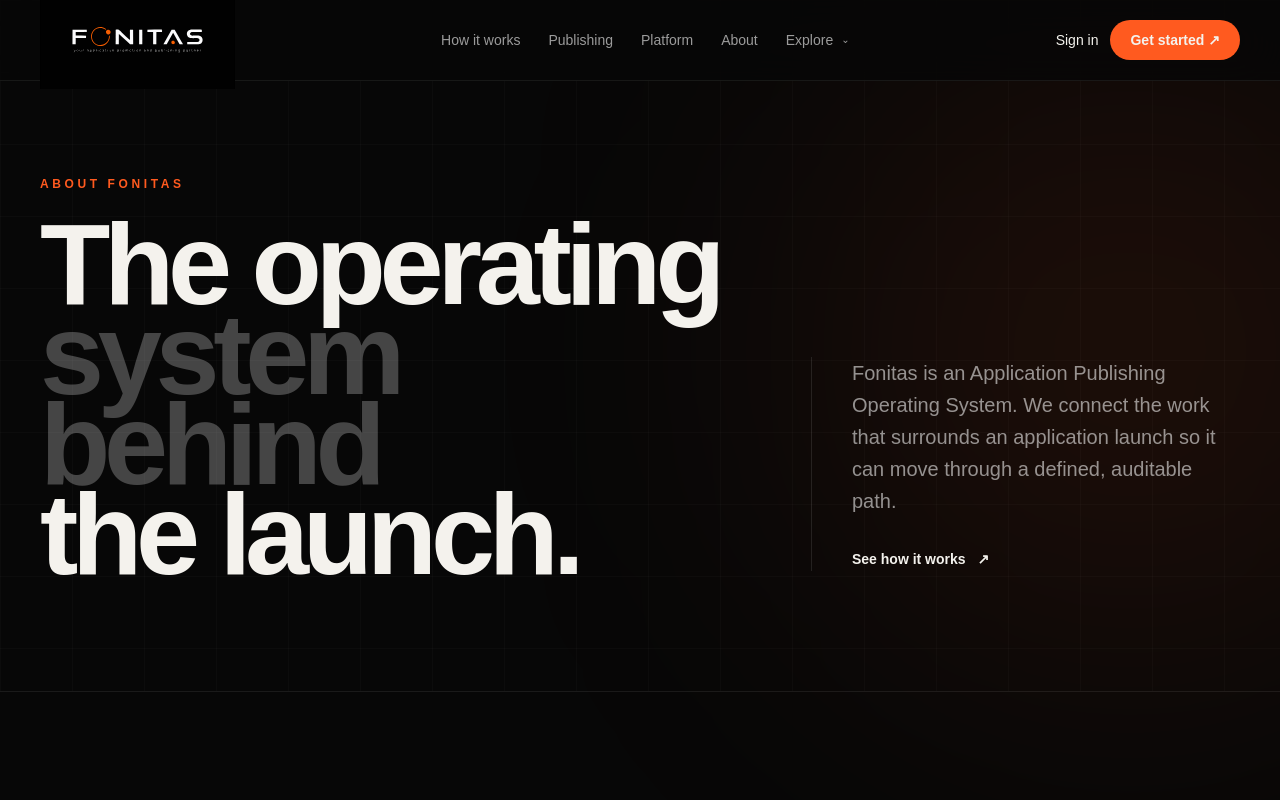
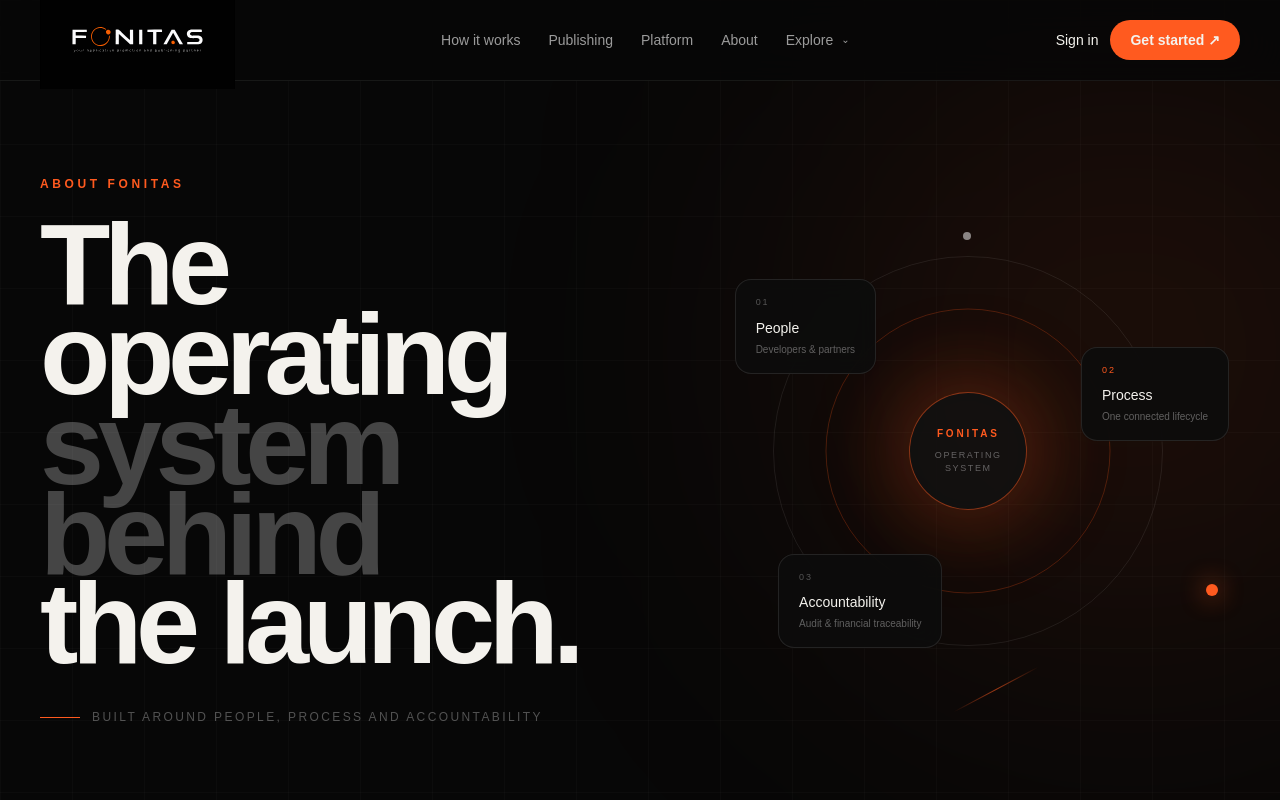
Before and after one commit to mohamad-es/Fonitas-website, a Next.js app: page /about in a window 1280 px wide. Shown: the top 800 px of the page. Built offline with nearby package versions, Linux system fonts and the light colour scheme.

Commit message:
Enhance About hero with company-focused visual

```diff
--- a/components/about/about-page.tsx
+++ b/components/about/about-page.tsx
@@ -19,14 +19,42 @@ export function AboutPage() {
       <section className="relative min-h-[86vh] border-b border-white/[0.08] pt-20">
         <div className="absolute inset-0 grid-bg opacity-25" />
         <div className="absolute -right-40 top-10 h-[620px] w-[620px] rounded-full bg-[#ff5a1f]/10 blur-[150px]" />
-        <div className="relative mx-auto grid min-h-[calc(86vh-80px)] max-w-[1400px] items-end gap-14 px-6 pb-20 pt-24 lg:grid-cols-[1.25fr_.75fr] lg:px-10 lg:pb-28">
+        <div className="relative mx-auto grid min-h-[calc(86vh-80px)] max-w-[1400px] items-center gap-14 px-6 pb-20 pt-24 lg:grid-cols-[1.05fr_.95fr] lg:px-10 lg:pb-28">
           <div>
             <p className="reveal-up text-xs font-semibold uppercase tracking-[0.3em] text-[#ff5a1f]">About Fonitas</p>
             <h1 className="font-display reveal-up reveal-delay-1 mt-7 max-w-6xl text-[clamp(4.2rem,9vw,9.5rem)] font-semibold leading-[.78] tracking-tight">The operating<br /><span className="text-white/25">system behind</span><br />the launch.</h1>
+            <div className="mt-10 flex items-center gap-3 text-xs uppercase tracking-[.2em] text-white/30">
+              <span className="h-px w-10 bg-[#ff5a1f]" />
+              Built around people, process and accountability
+            </div>
           </div>
-          <div className="border-l border-white/10 pl-7 lg:mb-2 lg:pl-10">
-            <p className="text-xl leading-8 text-white/55">Fonitas is an Application Publishing Operating System. We connect the work that surrounds an application launch so it can move through a defined, auditable path.</p>
-            <Link href="/how-it-works" className="mt-8 inline-flex items-center text-sm font-semibold text-[#ff6a2a]">See how it works <span className="ml-3">↗</span></Link>
+
+          <div className="relative mx-auto h-[430px] w-full max-w-[560px] lg:h-[520px]">
+            <div className="absolute left-1/2 top-1/2 h-[390px] w-[390px] -translate-x-1/2 -translate-y-1/2 rounded-full border border-white/[0.08]" />
+            <div className="absolute left-1/2 top-1/2 h-[285px] w-[285px] -translate-x-1/2 -translate-y-1/2 rounded-full border border-[#ff5a1f]/25" />
+            <div className="absolute left-1/2 top-1/2 h-[175px] w-[175px] -translate-x-1/2 -translate-y-1/2 rounded-full bg-[#ff5a1f]/10 blur-2xl" />
+            <div className="absolute left-1/2 top-1/2 flex h-[118px] w-[118px] -translate-x-1/2 -translate-y-1/2 items-center justify-center rounded-full border border-[#ff5a1f]/50 bg-[#111]/90 shadow-[0_0_90px_rgba(255,90,31,.22)]">
+              <div className="text-center"><div className="text-[10px] font-semibold uppercase tracking-[.28em] text-[#ff5a1f]">FONITAS</div><div className="mt-2 text-[9px] uppercase tracking-[.18em] text-white/35">Operating System</div></div>
+            </div>
+
+            <div className="absolute left-[7%] top-[17%] rounded-2xl border border-white/10 bg-[#0d0d0d]/90 px-5 py-4 backdrop-blur-md">
+              <div className="text-[9px] uppercase tracking-[.22em] text-white/30">01</div>
+              <div className="mt-2 text-sm font-medium">People</div>
+              <div className="mt-1 text-[10px] text-white/35">Developers & partners</div>
+            </div>
+            <div className="absolute right-[2%] top-[30%] rounded-2xl border border-white/10 bg-[#0d0d0d]/90 px-5 py-4 backdrop-blur-md">
+              <div className="text-[9px] uppercase tracking-[.22em] text-[#ff5a1f]">02</div>
+              <div className="mt-2 text-sm font-medium">Process</div>
+              <div className="mt-1 text-[10px] text-white/35">One connected lifecycle</div>
+            </div>
+            <div className="absolute bottom-[12%] left-[15%] rounded-2xl border border-white/10 bg-[#0d0d0d]/90 px-5 py-4 backdrop-blur-md">
+              <div className="text-[9px] uppercase tracking-[.22em] text-white/30">03</div>
+              <div className="mt-2 text-sm font-medium">Accountability</div>
+              <div className="mt-1 text-[10px] text-white/35">Audit & financial traceability</div>
+            </div>
+            <div className="absolute bottom-[22%] right-[4%] flex h-3 w-3 rounded-full bg-[#ff5a1f] shadow-[0_0_24px_rgba(255,90,31,.9)]" />
+            <div className="absolute left-[49%] top-[8%] h-2 w-2 rounded-full bg-white/50" />
+            <div className="absolute bottom-[4%] right-[36%] h-px w-24 rotate-[-28deg] bg-gradient-to-r from-transparent via-[#ff5a1f]/60 to-transparent" />
           </div>
         </div>
       </section>
```
